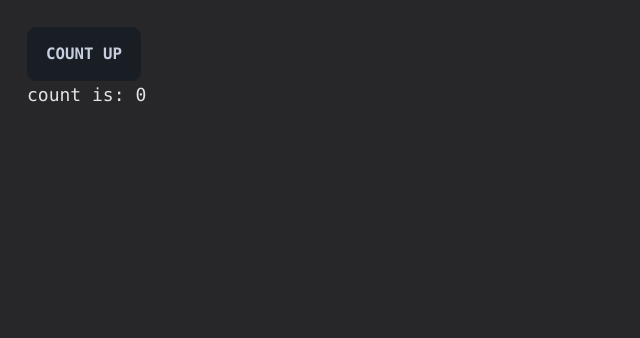
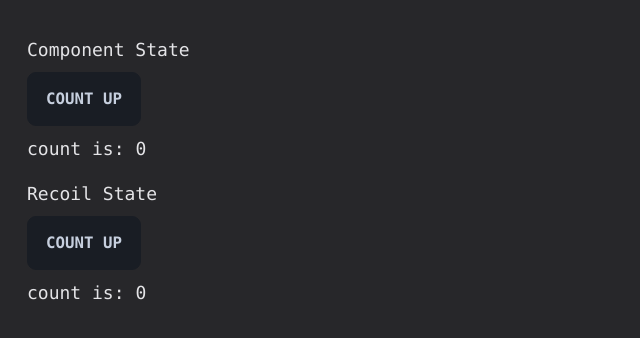
Before and after one commit to ryo-is/react-vite, a React (Vite) app: page / in a window 1280 px wide. Shown: the top 338 px of the page, without its empty margins (0-640 px from the left). Built offline with nearby package versions, Linux system fonts and the light colour scheme.

Commit message:
feat: add recoil

```diff
--- a/package.json
+++ b/package.json
@@ -12,7 +12,8 @@
   },
   "dependencies": {
     "react": "^18.0.0",
-    "react-dom": "^18.0.0"
+    "react-dom": "^18.0.0",
+    "recoil": "^0.7.3"
   },
   "devDependencies": {
     "@types/react": "^18.0.0",
--- a/src/App.tsx
+++ b/src/App.tsx
@@ -1,11 +1,17 @@
 import { useState } from 'react';
+import { countSelectors } from './stores/recoil/count/selectors';
+import { countOperations } from './stores/recoil/count/operations';
 
 export const App = () => {
   const [count, setCount] = useState(0);
 
+  const countByRecoil = countSelectors.useCountSelector();
+  const countSetState = countOperations.useCountSetState();
+
   return (
     <div className="flex flex-col min-h-screen text-zinc-200 bg-zinc-800 p-6">
-      <p>
+      <div className="my-2">
+        <div className="mb-2">Component State</div>
         <button
           type="button"
           onClick={() => setCount((c) => c + 1)}
@@ -13,8 +19,19 @@ export const App = () => {
         >
           count up
         </button>
-        <div>count is: {count}</div>
-      </p>
+        <div className="mt-2">count is: {count}</div>
+      </div>
+      <div className="my-2">
+        <div className="mb-2">Recoil State</div>
+        <button
+          type="button"
+          onClick={() => countSetState({ count: countByRecoil + 1 })}
+          className="btn"
+        >
+          count up
+        </button>
+        <div className="mt-2">count is: {countByRecoil}</div>
+      </div>
     </div>
   );
 };
--- a/src/main.tsx
+++ b/src/main.tsx
@@ -1,5 +1,6 @@
 import React from 'react';
 import ReactDOM from 'react-dom/client';
+import { RecoilRoot } from 'recoil';
 import { App } from './App';
 import './index.css';
 
@@ -7,7 +8,9 @@ const root = document.getElementById('root');
 if (root) {
   ReactDOM.createRoot(root).render(
     <React.StrictMode>
-      <App />
+      <RecoilRoot>
+        <App />
+      </RecoilRoot>
     </React.StrictMode>
   );
 }
--- /dev/null
+++ b/src/stores/recoil/count/atom.ts
@@ -0,0 +1,11 @@
+import { atom } from 'recoil';
+import { InitialState } from './types';
+
+const initialState: InitialState = {
+  count: 0,
+};
+
+export const countAtom = atom<InitialState>({
+  key: 'count_atom',
+  default: initialState,
+});
--- /dev/null
+++ b/src/stores/recoil/count/operations.ts
@@ -0,0 +1,6 @@
+import { useSetRecoilState } from 'recoil';
+import { countAtom } from './atom';
+
+export const countOperations = {
+  useCountSetState: () => useSetRecoilState(countAtom),
+};
--- /dev/null
+++ b/src/stores/recoil/count/selectors.ts
@@ -0,0 +1,11 @@
+import { selector, useRecoilValue } from 'recoil';
+import { countAtom } from './atom';
+
+const countSelector = selector<number>({
+  key: 'count_selector',
+  get: ({ get }) => get(countAtom).count,
+});
+
+export const countSelectors = {
+  useCountSelector: () => useRecoilValue(countSelector),
+};
--- /dev/null
+++ b/src/stores/recoil/count/types.d.ts
@@ -0,0 +1,3 @@
+export type InitialState = {
+  count: number;
+};
```
Also changed, not shown: 1 other file (tests, documents, lock files or other folders).
